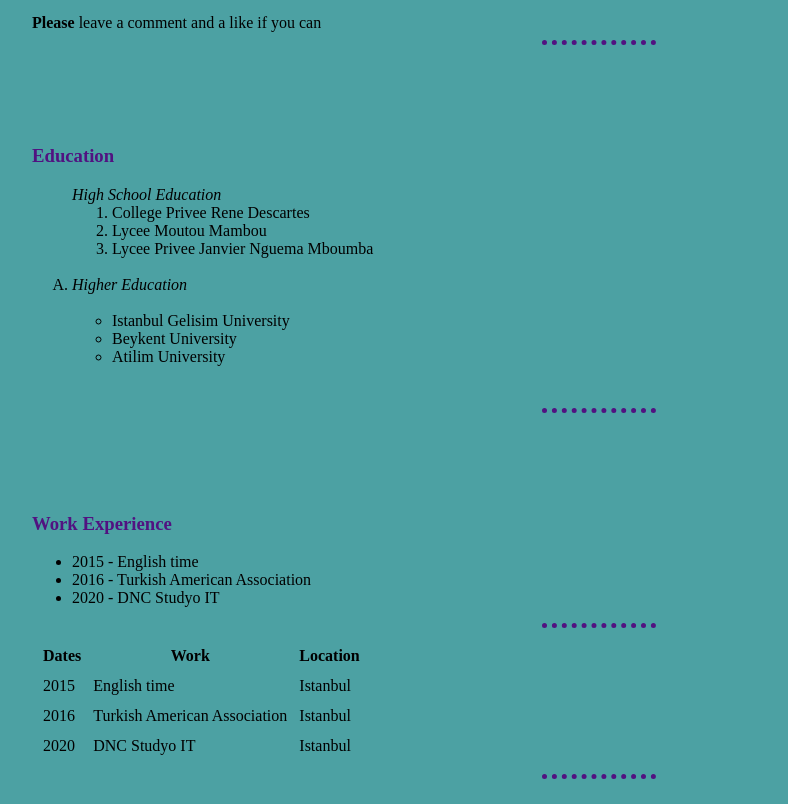
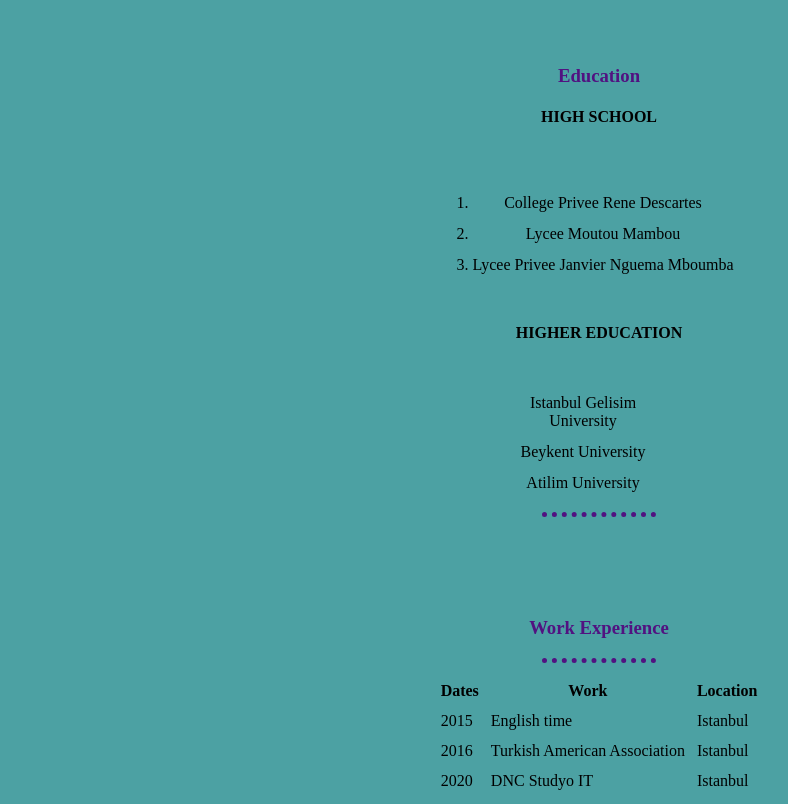
Before and after one commit to JordyHers/Web, a plain HTML site: page main_page.html in a window 1280 px wide. Shown: the part 458-1262 px from the top of the page, without its empty margins (106-894 px from the left). Drawn offline with Linux system fonts and the light colour scheme.

Commit message:
Last comit for homework

```diff
--- a/css/styles.css
+++ b/css/styles.css
@@ -1,23 +1,50 @@
 body {
   background-color: #4ca1a3;
   margin-left: 8.625rem;
+  text-align: center;
 
 }
 
 .top-container{
-  height: 100px;
+  height: 20px;
   padding: 0px 100px 20px 100px;
 
 }
+
 .top_image{
 position: absolute;
-margin-left: 50rem;
+margin-left: 17rem;
 height: 20rem;
 width: 20rem;
 
 }
+ol{
+  display: inline-block;
+	text-align: center;
+}
 
 
+li
+{
+
+padding-right: 2em;
+margin: 0.8em 0;
+}
+
+ul{
+  text-align: center;
+  display: inline-block;
+  list-style-type: none;
+  padding: 0;
+  margin: 0;
+  text-align: center;
+  width: 10em;
+}
+
+.table{
+  margin-left: auto;
+  margin-right: auto;
+}
 hr {
   border-color: #511281;
   border-style: none;
--- a/main_page.html
+++ b/main_page.html
@@ -18,7 +18,6 @@
       <img class="top_image" src="images/laptop.png" alt="">
     </div>
     <div class="middle-Container">
-
       <table cellspacing="10">
         <tr>
           <td>
@@ -56,11 +55,9 @@
 
       <!-- Education SECTION -->
       <h3>Education</h3>
-
-      <ol type='A'>
-        <l></l>
-        <em>High School Education</em>
-      </li>
+      <h4>
+        HIGH SCHOOL
+      </h4>
       <br>
       <ol>
         <li>College Privee Rene Descartes</li>
@@ -68,34 +65,23 @@
         <li>Lycee Privee Janvier Nguema Mboumba</li>
       </ol>
       <br>
-      <li>
-        <em>Higher Education</em>
-      </li>
+      <h4>
+        HIGHER EDUCATION
+      </h4>
       <br>
       <ul>
         <li>Istanbul Gelisim University</li>
         <li>Beykent University</li>
         <li>Atilim University</li>
       </ul>
-  </ol>
+
       <br>
       <hr>
       <!--WORK EXPERIENCE -->
       <!------------------------------------------------------------------>
       <h3>Work Experience</h3>
-  <ul>
-    <li>
-      2015 - English time
-    </li>
-    <li>
-      2016 - Turkish American Association
-    </li>
-    <li>
-      2020 - DNC Studyo IT
-    </li>
-  </ul>
       <hr>
-  <table cellspacing="10">
+      <table class="table" cellspacing="10">
         <thead>
           <tr>
             <th>Dates</th>
@@ -136,7 +122,7 @@
       <!------------------------------------------------------------------>
       <h3>
         Skills</h3>
-  <table cellspacing="10">
+      <table class="table" cellspacing="10">
         <tr>
           <th>
             Languages
```
Lines whose indentation alone changed are shown as unchanged.
